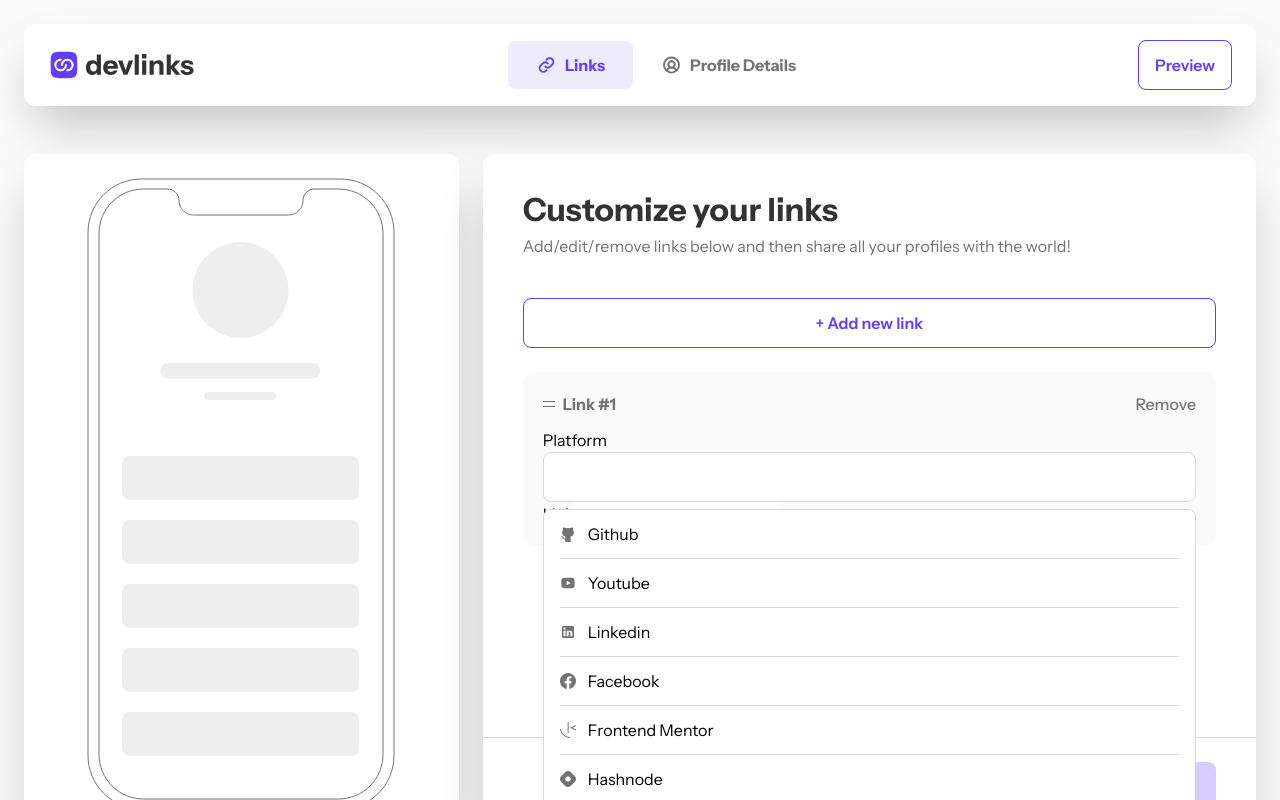
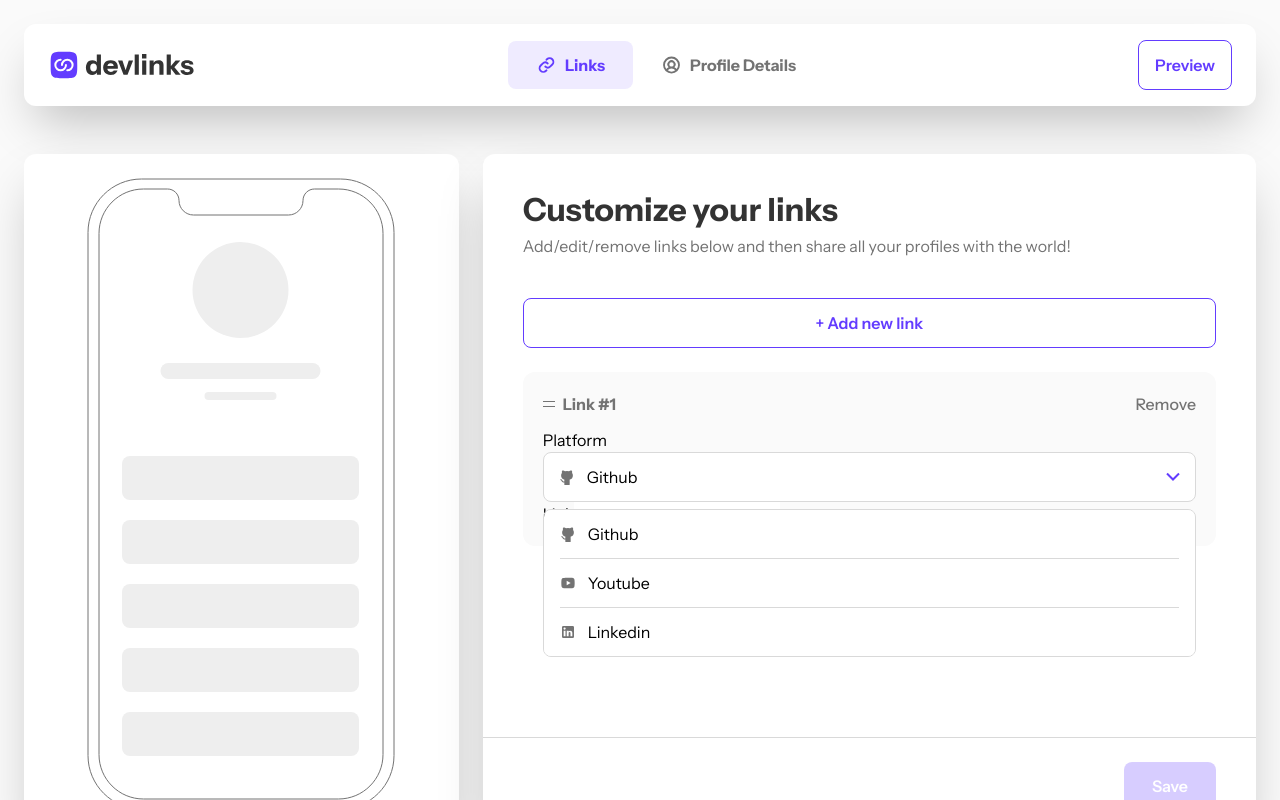
Before and after one commit to David-Henery4/Link-Share, a Next.js app: page / in a window 1280 px wide. Shown: the top 800 px of the page. Built offline with nearby package versions, Linux system fonts and the light colour scheme.

Commit message:
added-select-dropdown-component

```diff
--- /dev/null
+++ b/src/components/icons/ChevIcon.tsx
@@ -0,0 +1,18 @@
+
+
+const ChevIcon = () => {
+  //className="fill-grey group-hover:fill-purple"
+  return (
+    <svg
+      xmlns="http://www.w3.org/2000/svg"
+      width="14"
+      height="9"
+      fill="none"
+      viewBox="0 0 14 9"
+    >
+      <path stroke="#633CFF" stroke-width="2" d="m1 1 6 6 6-6" />
+    </svg>
+  );
+}
+
+export default ChevIcon
--- a/src/components/icons/index.ts
+++ b/src/components/icons/index.ts
@@ -6,6 +6,7 @@
 import LogoSmall from "./LogoSmall";
 import IllustrationPhoneMockup from "./IllustrationPhoneMockup";
 import UploadImageIcon from "./UploadImageIcon";
+import ChevIcon from "./ChevIcon";
 
 export {
   LinksTabIcon,
@@ -15,5 +16,6 @@
   LogoLarge,
   LogoSmall,
   IllustrationPhoneMockup,
-  UploadImageIcon
+  UploadImageIcon,
+  ChevIcon,
 }
--- a/src/components/link-section-comps/links/LinkContainer.tsx
+++ b/src/components/link-section-comps/links/LinkContainer.tsx
@@ -3,23 +3,17 @@
 import Button from "../../reusable/Button";
 import linkOptions from "@/local-data/linkOptions";
 import { useState } from "react";
-
-interface ActivePlatformInfo {
-  id: number;
-  label: string;
-  value: string;
-  icon: () => JSX.Element;
-  color: string;
-};
+import { ActivePlatformInfo } from "@/types/types";
+import { SelectInput } from "./link-inputs";
 
 const LinkContainer = () => {
-  const [activePlatform,setActivePlatform] = useState(linkOptions[0])
+  const [activePlatform, setActivePlatform] = useState(linkOptions[0]);
   //
-  const handleSetActivePlatform = (activeOption: ActivePlatformInfo) => setActivePlatform(activeOption)
+  const handleSetActivePlatform = (activeOption: ActivePlatformInfo) =>
+    setActivePlatform(activeOption);
   //
   return (
     <div className="w-full p-5 rounded-xl bg-lightGrey">
-
       <div className="w-full flex justify-between items-center">
         <div className="flex justify-start items-center gap-2 font-bold text-grey">
           <div className="hover:cursor-pointer">
@@ -39,33 +33,16 @@
       </div>
 
       <form className="w-full mt-3">
-
-        <div className="relative w-full mt-1 flex flex-col">
-          <label htmlFor="platform">Platform</label>
-          <input className="px-4 py-3 rounded-lg border border-border" id="platform" name="platform" type="text" />
-          <div className="absolute top-[110%] left-0 z-10 w-full px-4 rounded-lg border border-border bg-white">
-            {linkOptions.map((option) => {
-              return (
-                <div
-                  className="group flex justify-start items-center py-3 gap-3 border-b border-border hover:cursor-pointer fill-purple"
-                  key={option?.id}
-                  onClick={() => handleSetActivePlatform(option)}
-                >
-                  {option && <option.icon />}
-                  <p className="group-hover:text-purple">{option?.label}</p>
-                </div>
-              );
-            })}
-          </div>
-        </div>
+        <SelectInput
+          activePlatform={activePlatform}
+          handleSetActivePlatform={handleSetActivePlatform}
+        />
 
         <div className="">
           <label htmlFor="link">Link</label>
           <input type="text" name="link" id="link" />
         </div>
-
       </form>
-
     </div>
   );
 };
--- /dev/null
+++ b/src/components/link-section-comps/links/link-inputs/SelectInput.tsx
@@ -0,0 +1,51 @@
+import { ChevIcon } from "@/components/icons";
+import linkOptions from "@/local-data/linkOptions";
+import { SelectInputProps } from "@/types/types";
+
+const SelectInput = ({
+  activePlatform,
+  handleSetActivePlatform,
+}: SelectInputProps) => {
+  return (
+    <div className="relative w-full mt-1 flex flex-col">
+
+      <label htmlFor="platform">Platform</label>
+      <div className="group relative w-full">
+        <span className="absolute left-4 top-1/2 -translate-y-1/2 pointer-events-none">
+          {<activePlatform.icon />}
+        </span>
+        <p className="absolute left-11 top-1/2 -translate-y-1/2 pointer-events-none">
+          {activePlatform.label}
+        </p>
+        <input
+          className="w-full z-10 px-4 py-3 rounded-lg border border-border hover:cursor-pointer group-hover:border-purple"
+          id="platform"
+          name="platform"
+          type="text"
+        />
+        <span className="absolute right-4 top-1/2 -translate-y-1/2 pointer-events-none">
+          <ChevIcon />
+        </span>
+      </div>
+
+      {/* Dropdown Options */}
+      <div className="absolute h-[200%] overflow-auto top-[110%] left-0 z-10 w-full px-4 rounded-lg border border-border bg-white">
+        {linkOptions.map((option) => {
+          return (
+            <div
+              className="group flex justify-start items-center py-3 gap-3 border-b border-border hover:cursor-pointer fill-purple"
+              key={option?.id}
+              onClick={() => handleSetActivePlatform(option)}
+            >
+              {option && <option.icon />}
+              <p className="group-hover:text-purple">{option?.label}</p>
+            </div>
+          );
+        })}
+      </div>
+
+    </div>
+  );
+};
+
+export default SelectInput;
--- /dev/null
+++ b/src/components/link-section-comps/links/link-inputs/UrlInput.tsx
@@ -0,0 +1,8 @@
+
+const UrlInput = () => {
+  return (
+    <div>UrlInput</div>
+  )
+}
+
+export default UrlInput
--- /dev/null
+++ b/src/components/link-section-comps/links/link-inputs/index.ts
@@ -0,0 +1,7 @@
+import UrlInput from "./UrlInput";
+import SelectInput from "./SelectInput";
+
+export {
+  SelectInput,
+  UrlInput
+}
--- /dev/null
+++ b/src/types/types.ts
@@ -0,0 +1,12 @@
+export interface ActivePlatformInfo {
+  id: number;
+  label: string;
+  value: string;
+  icon: () => JSX.Element;
+  color: string;
+}
+
+export interface SelectInputProps {
+  activePlatform: ActivePlatformInfo;
+  handleSetActivePlatform: (activeOption: ActivePlatformInfo) => void;
+}
```
